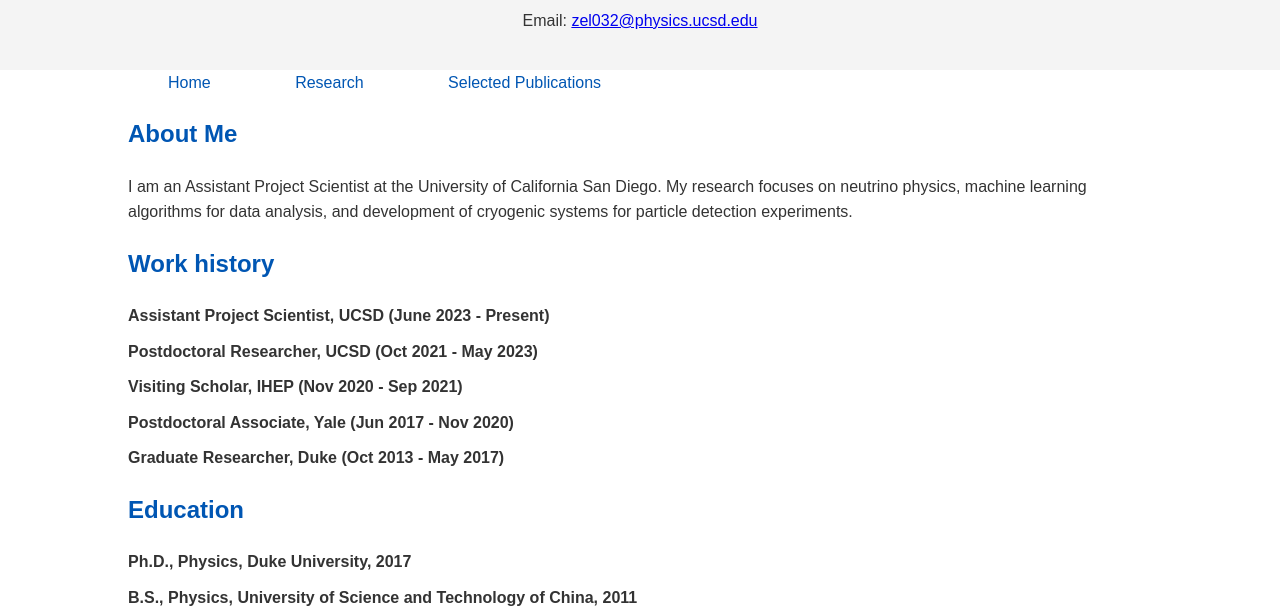
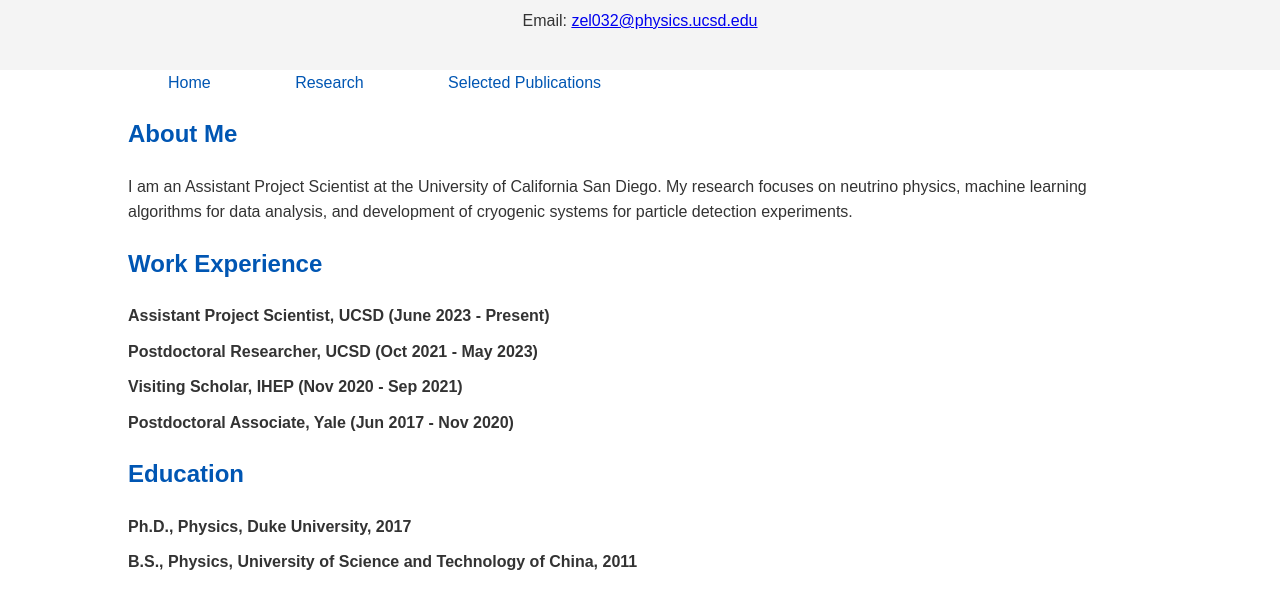
Before and after one commit to Zepeng/zepeng.github.io, a plain HTML site: page index.html in a window 1280 px wide. Shown: the part 106-720 px from the top of the page. Drawn offline with Linux system fonts and the light colour scheme; grey boxes are pictures that could not be loaded.

Commit message:
changes in work experience

```diff
--- a/index.html
+++ b/index.html
@@ -69,7 +69,7 @@
             <p>I am an Assistant Project Scientist at the University of California San Diego. My research focuses on neutrino physics, machine learning algorithms for data analysis, and development of cryogenic systems for particle detection experiments.</p>
         </section>
         <section>
-            <h2>Work history</h2>
+            <h2>Work Experience</h2>
             <ul>
                 <li><strong>Assistant Project Scientist, UCSD (June 2023 - Present)</strong>
                 </li>
@@ -79,7 +79,6 @@
                 </li>
                 <li><strong>Postdoctoral Associate, Yale (Jun 2017 - Nov 2020)</strong>
                 </li>
-                <li><strong>Graduate Researcher, Duke (Oct 2013 - May 2017)</strong>
             </ul>
         </section>
         <section>
```
